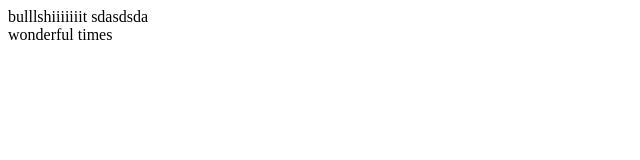
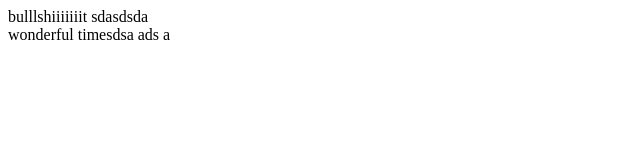
Before and after one commit to undercodathon/demo-repo, a plain HTML site: page index.html in a window 1280 px wide. Shown: the full height of the page, 0-640 px from the left. Drawn offline with Linux system fonts and the light colour scheme.

Commit message:
wanted to just mention
pretty good

```diff
--- a/index.html
+++ b/index.html
@@ -1,2 +1,2 @@
 <div>bulllshiiiiiiit sdasdsda</div>
-<div>wonderful times</div>
+<div>wonderful timesdsa ads a</div>
```
Also changed, not shown: 1 other file.
